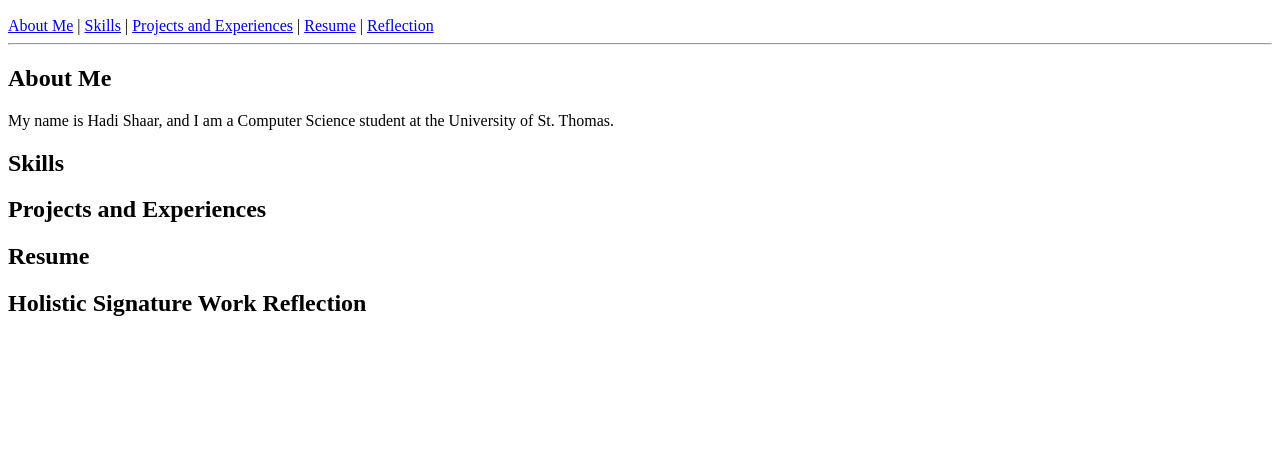
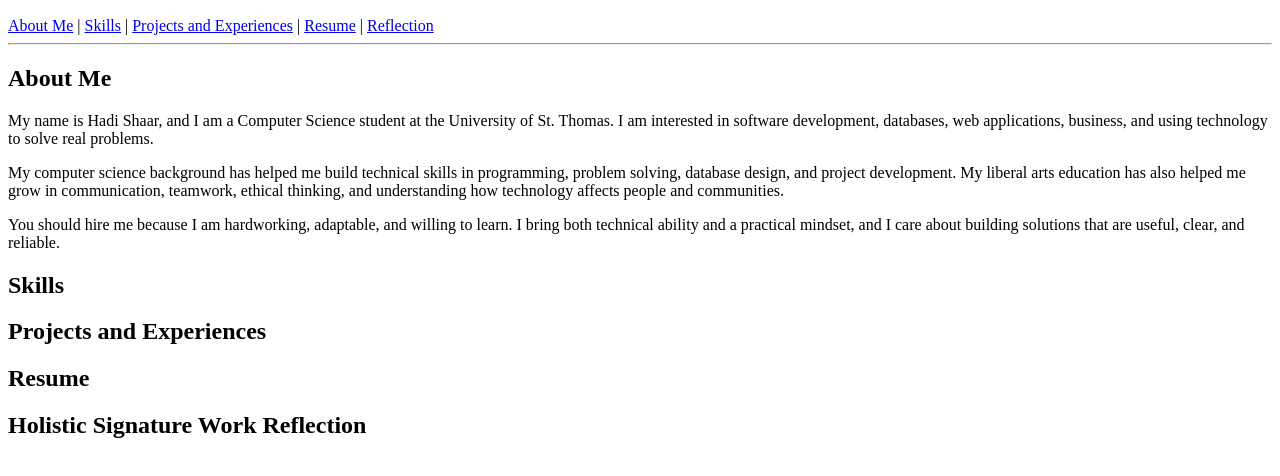
Before and after one commit to its-hadi/hadi-shaar-portfolio, a plain HTML site: page index.html in a window 1280 px wide. Shown: the part 110-586 px from the top of the page. Drawn offline with Linux system fonts and the light colour scheme.

Commit message:
Enhance 'About Me' section with more information
Expanded the 'About Me' section with additional details about interests, skills, and personal attributes.

```diff
--- a/index.html
+++ b/index.html
@@ -21,8 +21,22 @@
 
 <section id="about">
   <h2>About Me</h2>
+
   <p>
     My name is Hadi Shaar, and I am a Computer Science student at the University of St. Thomas.
+    I am interested in software development, databases, web applications, business, and using technology
+    to solve real problems.
+  </p>
+
+  <p>
+    My computer science background has helped me build technical skills in programming, problem solving,
+    database design, and project development. My liberal arts education has also helped me grow in
+    communication, teamwork, ethical thinking, and understanding how technology affects people and communities.
+  </p>
+
+  <p>
+    You should hire me because I am hardworking, adaptable, and willing to learn. I bring both technical
+    ability and a practical mindset, and I care about building solutions that are useful, clear, and reliable.
   </p>
 </section>
 
```
Lines whose indentation alone changed are shown as unchanged.
